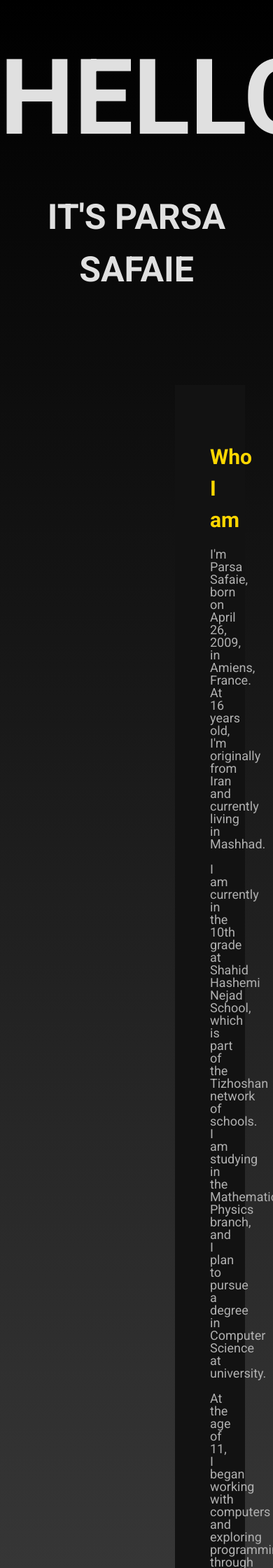
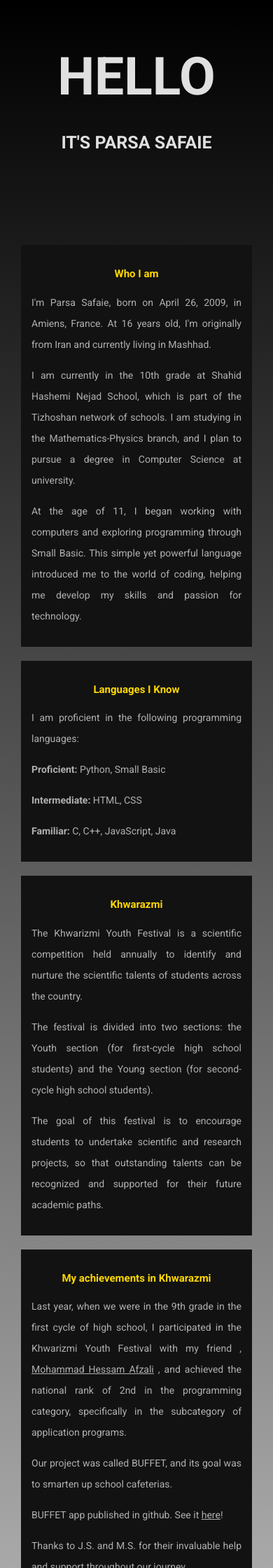
Before and after one commit to parsasafaie/Personal-Portfolio, a Flask app: page / in a window 390 px wide; the page is wider, and only the part inside the window is pictured. Shown: the top 2240 px of that part at 70% size. Run offline with Flask 3, Linux system fonts and the light colour scheme.

Commit message:
responsive style

```diff
--- a/static/main.css
+++ b/static/main.css
@@ -5,12 +5,11 @@ body {
     margin: 0;
     padding: 0;
     line-height: 1.5;
-
 }
 
 .title {
     color: #E0E0E0;
-    font-size: 150px;
+    font-size:  150px;
     margin-bottom: 0;
     margin-top: 0;
 }
@@ -24,7 +23,7 @@ body {
 
 .mini-title {
     color: #E0E0E0;
-    font-size: 50px;
+    font-size:  50px;
     margin-top: 0;
 }
 
@@ -78,3 +77,41 @@ footer {
     justify-content: center;
     gap: 100px;
 }
+
+@media (max-width: 768px) {
+    .title {
+        font-size: 75px;
+    }
+
+    .mini-title {
+        font-size: 25px;
+    }
+
+    .intro-hello {
+        height: 300px;
+    }
+
+    .part-title {
+        font-size: 15px;
+    }
+
+    .info-div {
+        margin-bottom: 20px;
+        margin-left: 30px;
+        margin-right: 30px;
+        padding: 15px;
+    }
+
+    .info {
+        font-size: 14px;
+        line-height: 30px;
+        text-align: justify;
+    }
+
+    footer {
+        flex-direction: column;
+        font-size: 15px;
+        gap: 0;
+    }
+
+}
```
